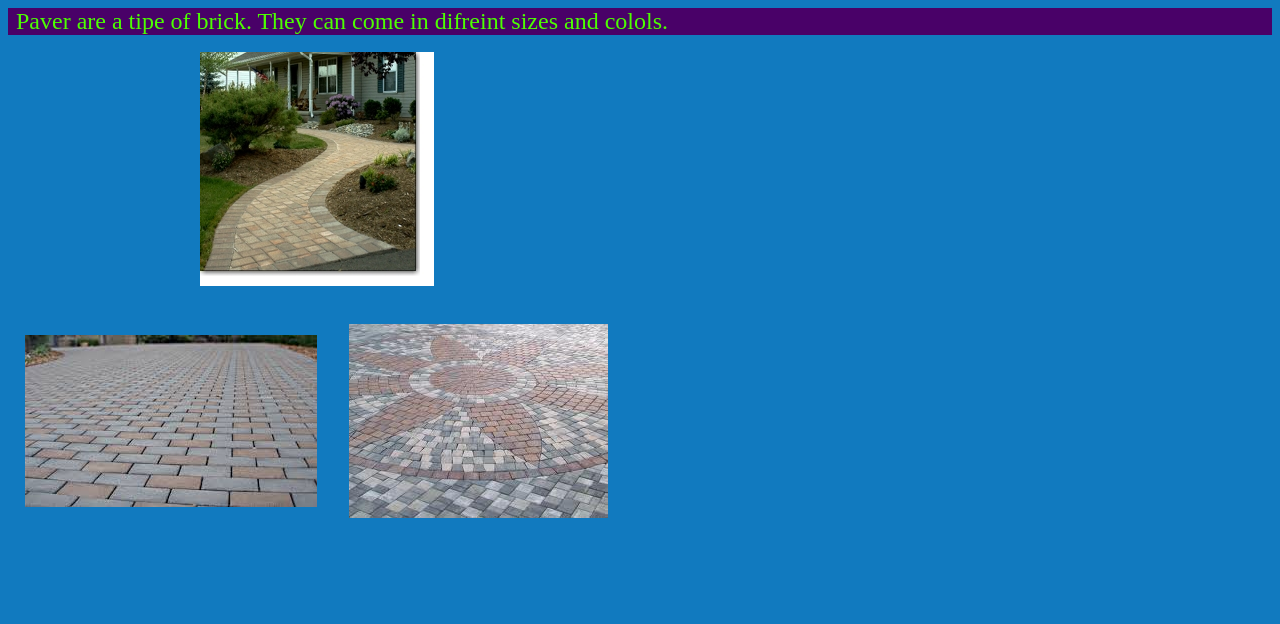
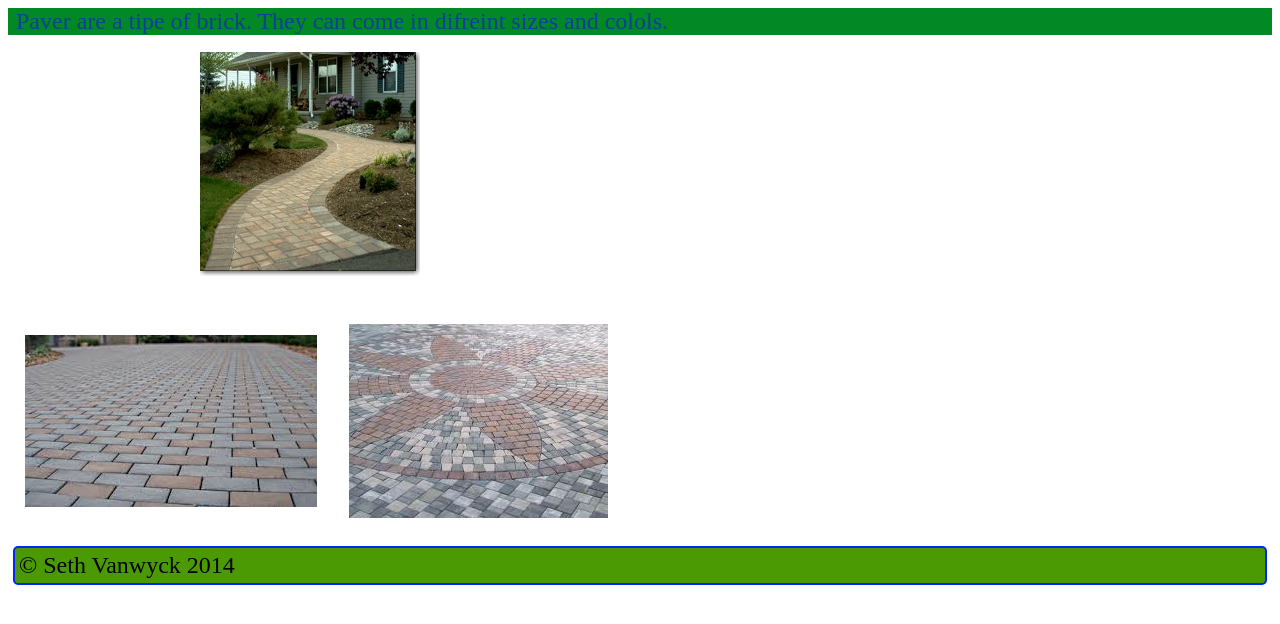
Before and after one commit to sethvanwck/LandscapingSite, a plain HTML site: page pavers.html in a window 1280 px wide. Drawn offline with Linux system fonts and the light colour scheme.

Commit message:
added coloers

```diff
--- a/css/site.css
+++ b/css/site.css
@@ -1,12 +1,24 @@
 body {
-    background-color: #117abf;
-    font-family:   'Malgun Gothic';
+    font-family: 'Malgun Gothic';
     font-size: 1.5em;
-
 }
 
 header {
-        background-color: #490168;
-        color: #4cff00;
+    background-color: #038826;
+    color: #0c4194;
     padding-left: 8px;
+
 }
+footer{
+    background-color: #4b9a04;
+    border: 2px solid #0026ff;
+    margin:5px;
+    padding: 4px;
+    border-radius: 5px;
+}
+a{
+    text-decoration: none;
+    border: 1px solid #02124e;
+    background-color: #092a98;
+    color: #058f10
+}
--- a/pavers.html
+++ b/pavers.html
@@ -4,10 +4,14 @@
         <meta charset="utf-8" />
         <title>Pavers</title>
         <link rel="stylesheet" href="css/site.css" />
+        <link rel="stylesheet" href="css/pavers.css" />
 
     </head>
     <body>
-        <header>Paver are a tipe of brick.  They can come in difreint sizes and colols.</header>
+        <header>
+            Paver are a tipe of brick.  They can come in difreint sizes and colols.
+        </header>
+        <section>
             <table cellpadding="15">
                 <tr>
                     <td colspan="2" style="text-align: center">
@@ -28,8 +32,7 @@
                 </tr>
 
             </table>
-
-
-
+        </section>
+        <footer>&copy; Seth Vanwyck 2014</footer>
     </body>
 </html>
```
Lines whose indentation alone changed are shown as unchanged.
